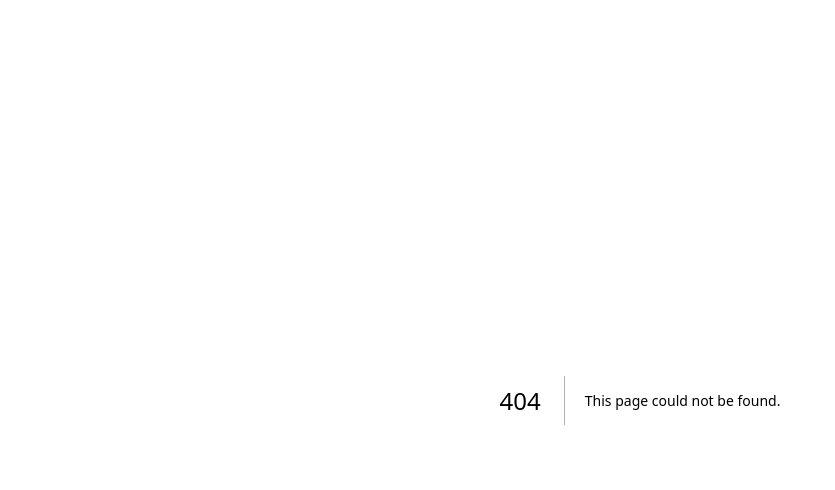
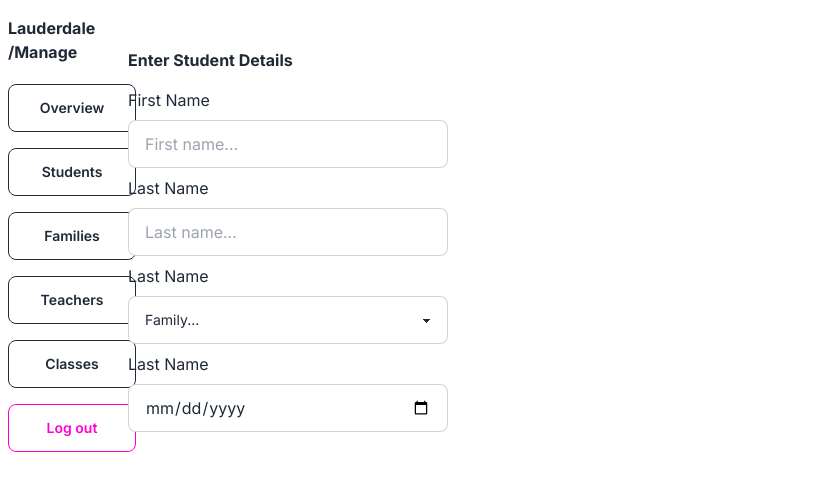
Before and after one commit to msilis/lauderdale-manage, a Next.js app: page /dashboard/students/addstudents in a window 1280 px wide. Before the commit this address had no page. Shown: the top 490 px of the page, without its empty margins (0-835 px from the left). Built offline with nearby package versions, Linux system fonts and the light colour scheme.

Commit message:
[wip] add student form

```diff
--- /dev/null
+++ b/src/app/dashboard/students/addstudents/page.tsx
@@ -0,0 +1,56 @@
+import DashboardLayout from "@/layout/dashboardLayout";
+
+const AddStudent = () => {
+  return (
+    <div className="mt-6">
+      <h2 className="font-bold">Enter Student Details</h2>
+      <form className="mt-4">
+        <label htmlFor="studentFirstName" className="flex flex-col">
+          First Name
+        </label>
+        <input
+          id="studentFirstName"
+          type="text"
+          placeholder="First name..."
+          className="input input-bordered w-full max-w-xs mt-2"
+        />
+        <label htmlFor="studentLastName" className="flex flex-col mt-2">
+          Last Name
+        </label>
+        <input
+          id="studentLastName"
+          type="text"
+          placeholder="Last name..."
+          className="input input-bordered w-full max-w-xs mt-2"
+        />
+        <label htmlFor="studentFamily" className="flex flex-col mt-2">
+          Last Name
+        </label>
+        <select className="select select-bordered w-full max-w-xs mt-2">
+          <option disabled selected>
+            Family...
+          </option>
+        </select>
+        <label htmlFor="studentBirthdate" className="flex flex-col mt-2">
+          Last Name
+        </label>
+        <input
+          id="studentBirthdate"
+          type="date"
+          placeholder="Last name..."
+          className="input input-bordered w-full max-w-xs mt-2"
+        />
+      </form>
+    </div>
+  );
+};
+
+const WrappedAddStudent = () => {
+  return (
+    <DashboardLayout>
+      <AddStudent />
+    </DashboardLayout>
+  );
+};
+
+export default WrappedAddStudent;
--- a/src/components/sidebar/sidebar.tsx
+++ b/src/components/sidebar/sidebar.tsx
@@ -12,13 +12,12 @@ export const Sidebar = () => {
 
   return (
     <div className="flex flex-col ml-2 mt-4">
-      <img
-        src="/lauderdalemanage.png"
-        height={120}
-        width={120}
-        alt="manage logo"
-      />
-      <ul className="flex flex-col gap-4">
+      <h4 className="font-bold">
+        Lauderdale
+        <br />
+        /Manage
+      </h4>
+      <ul className="flex flex-col gap-4 mt-5">
         <li>
           <button
             className="btn btn-outline w-32"
```
